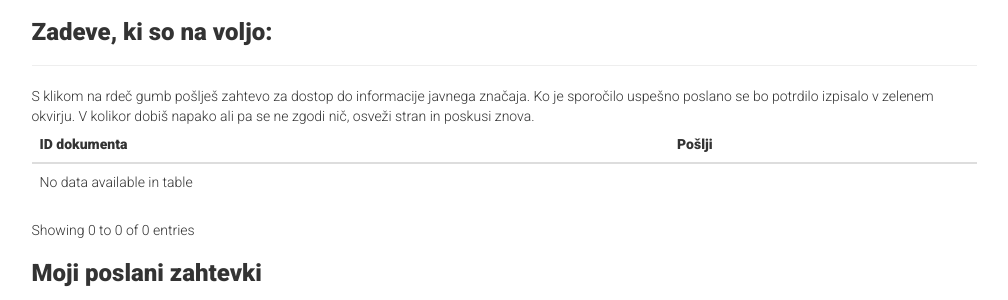
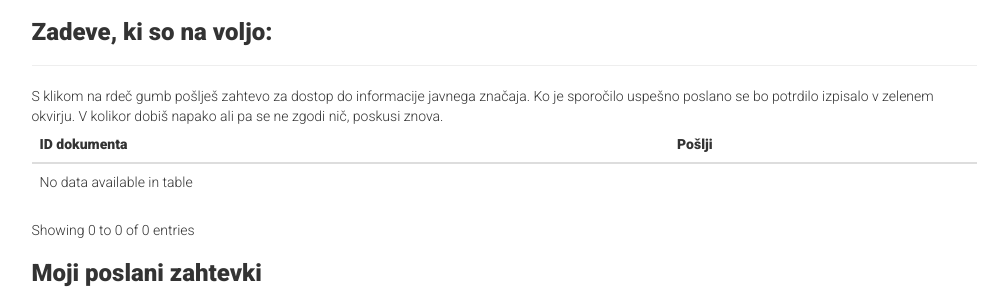
Before and after one commit to romunov/kurc, a Django app: page /docs in a window 1280 px wide. Shown: the part 51-351 px from the top of the page, without its empty margins (136-1144 px from the left). Run offline with Django 3.2, Linux system fonts and the light colour scheme; a user stored in the database is signed in; tables that the repository leaves empty hold one stand-in row (values such as "Sample post"); some libraries are stand-ins or nearby versions.

Commit message:
change of text in /docs

```diff
--- a/frontend/templates/frontend/dokumenti.html
+++ b/frontend/templates/frontend/dokumenti.html
@@ -9,8 +9,8 @@
             <h3><strong>Zadeve, ki so na voljo:</strong></h3>
             <hr>
             S klikom na rdeč gumb pošlješ zahtevo za dostop do informacije javnega značaja. Ko je sporočilo uspešno
-            poslano se bo potrdilo izpisalo v zelenem okvirju. V kolikor dobiš napako ali pa se ne zgodi nič, osveži
-            stran in poskusi znova.
+            poslano se bo potrdilo izpisalo v zelenem okvirju. V kolikor dobiš napako ali pa se ne zgodi nič, poskusi
+            znova.
             {% if messages %}
             {% for message in messages %}
             <div {% if message.tags %} class="alert alert-{{ message.tags }}" {% endif %}>{{ message }}</div>
```
